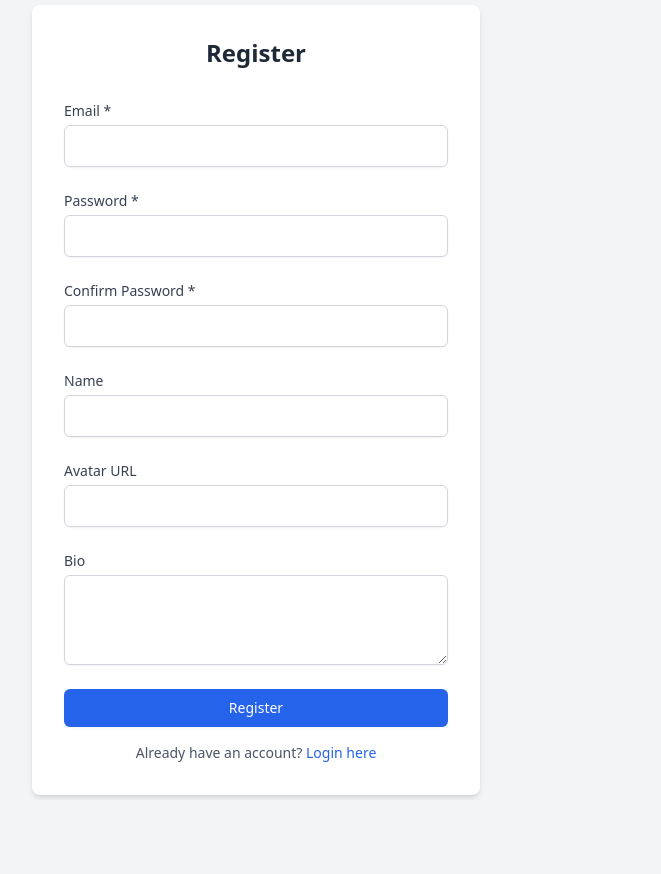
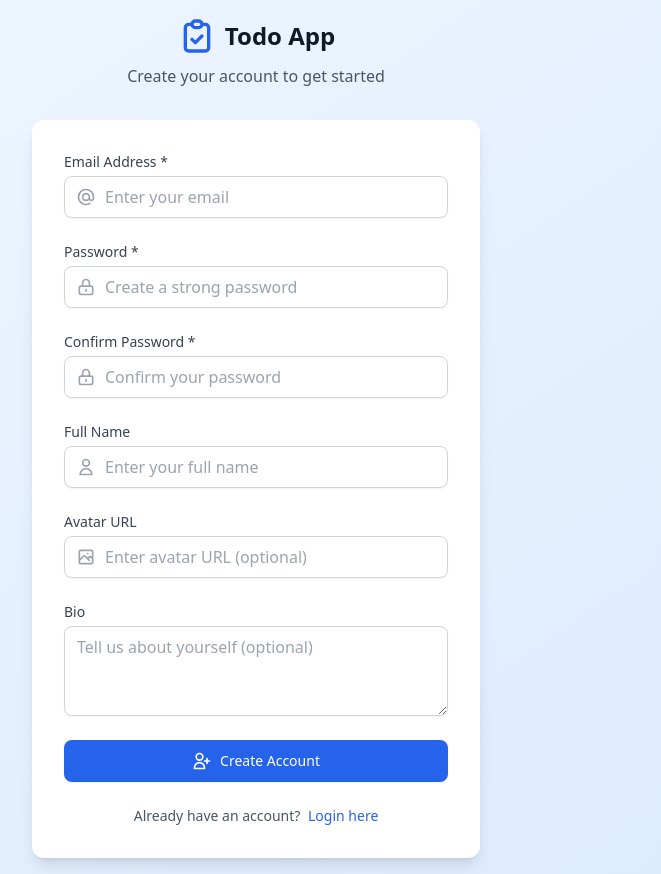
Before and after one commit to lukaszkowalik2/www-project-2, a website built with Vite: page frontend/src/pages/register/index.html in a window 1280 px wide. Shown: the whole page, without its empty margins (384-1045 px from the left). Before the commit the page ends 800 px from the top, so only its background shows below. Built offline with nearby package versions, Linux system fonts and the light colour scheme.

Commit message:
feat(frontend): redesign registration page with improved UI and accessibility

```diff
--- a/frontend/src/pages/register/index.html
+++ b/frontend/src/pages/register/index.html
@@ -3,56 +3,115 @@
   <head>
     <meta charset="UTF-8" />
     <meta name="viewport" content="width=device-width, initial-scale=1.0" />
-    <title>Register</title>
+    <title>Register - Todo App</title>
     <link href="/src/main.css" rel="stylesheet" />
   </head>
-  <body class="bg-gray-100">
-    <div class="min-h-screen flex items-center justify-center">
-      <div class="max-w-md w-full bg-white rounded-lg shadow-md p-8">
-        <h2 class="text-2xl font-bold text-center text-gray-800 mb-8">Register</h2>
+  <body class="bg-gradient-to-br from-blue-50 to-blue-100">
+    <div class="min-h-screen flex flex-col items-center justify-center p-4">
+      <!-- Logo and App Name -->
+      <div class="mb-8 text-center">
+        <div class="flex items-center justify-center gap-2 mb-2">
+          <svg class="w-10 h-10 text-blue-600" fill="none" stroke="currentColor" viewBox="0 0 24 24">
+            <path stroke-linecap="round" stroke-linejoin="round" stroke-width="2" d="M9 5H7a2 2 0 00-2 2v12a2 2 0 002 2h10a2 2 0 002-2V7a2 2 0 00-2-2h-2M9 5a2 2 0 002 2h2a2 2 0 002-2M9 5a2 2 0 012-2h2a2 2 0 012 2m-6 9l2 2 4-4"></path>
+          </svg>
+          <span class="text-2xl font-bold text-gray-900">Todo App</span>
+        </div>
+        <p class="text-gray-600">Create your account to get started</p>
+      </div>
 
+      <!-- Register Form Card -->
+      <div class="w-full max-w-md bg-white rounded-xl shadow-lg p-6 sm:p-8">
         <form id="registerForm" class="space-y-6">
           <div>
-            <label for="email" class="block text-sm font-medium text-gray-700">Email *</label>
-            <input type="email" id="email" name="email" required class="mt-1 block w-full px-3 py-2 border border-gray-300 rounded-md shadow-sm focus:outline-none focus:ring-blue-500 focus:border-blue-500" />
+            <label for="email" class="block text-sm font-medium text-gray-700">Email Address *</label>
+            <div class="mt-1 relative">
+              <div class="absolute inset-y-0 left-0 pl-3 flex items-center pointer-events-none">
+                <svg class="h-5 w-5 text-gray-400" fill="none" stroke="currentColor" viewBox="0 0 24 24">
+                  <path stroke-linecap="round" stroke-linejoin="round" stroke-width="2" d="M16 12a4 4 0 10-8 0 4 4 0 008 0zm0 0v1.5a2.5 2.5 0 005 0V12a9 9 0 10-9 9m4.5-1.206a8.959 8.959 0 01-4.5 1.207"></path>
+                </svg>
+              </div>
+              <input type="email" id="email" name="email" required class="pl-10 block w-full px-3 py-2 border border-gray-300 rounded-lg shadow-sm focus:ring-2 focus:ring-blue-500 focus:border-transparent transition-colors" placeholder="Enter your email" />
+            </div>
           </div>
 
           <div>
             <label for="password" class="block text-sm font-medium text-gray-700">Password *</label>
-            <input type="password" id="password" name="password" required class="mt-1 block w-full px-3 py-2 border border-gray-300 rounded-md shadow-sm focus:outline-none focus:ring-blue-500 focus:border-blue-500" />
+            <div class="mt-1 relative">
+              <div class="absolute inset-y-0 left-0 pl-3 flex items-center pointer-events-none">
+                <svg class="h-5 w-5 text-gray-400" fill="none" stroke="currentColor" viewBox="0 0 24 24">
+                  <path stroke-linecap="round" stroke-linejoin="round" stroke-width="2" d="M12 15v2m-6 4h12a2 2 0 002-2v-6a2 2 0 00-2-2H6a2 2 0 00-2 2v6a2 2 0 002 2zm10-10V7a4 4 0 00-8 0v4h8z"></path>
+                </svg>
+              </div>
+              <input type="password" id="password" name="password" required class="pl-10 block w-full px-3 py-2 border border-gray-300 rounded-lg shadow-sm focus:ring-2 focus:ring-blue-500 focus:border-transparent transition-colors" placeholder="Create a strong password" />
+            </div>
           </div>
 
           <div>
             <label for="confirmPassword" class="block text-sm font-medium text-gray-700">Confirm Password *</label>
-            <input type="password" id="confirmPassword" name="confirmPassword" required class="mt-1 block w-full px-3 py-2 border border-gray-300 rounded-md shadow-sm focus:outline-none focus:ring-blue-500 focus:border-blue-500" />
+            <div class="mt-1 relative">
+              <div class="absolute inset-y-0 left-0 pl-3 flex items-center pointer-events-none">
+                <svg class="h-5 w-5 text-gray-400" fill="none" stroke="currentColor" viewBox="0 0 24 24">
+                  <path stroke-linecap="round" stroke-linejoin="round" stroke-width="2" d="M12 15v2m-6 4h12a2 2 0 002-2v-6a2 2 0 00-2-2H6a2 2 0 00-2 2v6a2 2 0 002 2zm10-10V7a4 4 0 00-8 0v4h8z"></path>
+                </svg>
+              </div>
+              <input type="password" id="confirmPassword" name="confirmPassword" required class="pl-10 block w-full px-3 py-2 border border-gray-300 rounded-lg shadow-sm focus:ring-2 focus:ring-blue-500 focus:border-transparent transition-colors" placeholder="Confirm your password" />
+            </div>
           </div>
 
           <div>
-            <label for="name" class="block text-sm font-medium text-gray-700">Name</label>
-            <input type="text" id="name" name="name" required class="mt-1 block w-full px-3 py-2 border border-gray-300 rounded-md shadow-sm focus:outline-none focus:ring-blue-500 focus:border-blue-500" />
+            <label for="name" class="block text-sm font-medium text-gray-700">Full Name</label>
+            <div class="mt-1 relative">
+              <div class="absolute inset-y-0 left-0 pl-3 flex items-center pointer-events-none">
+                <svg class="h-5 w-5 text-gray-400" fill="none" stroke="currentColor" viewBox="0 0 24 24">
+                  <path stroke-linecap="round" stroke-linejoin="round" stroke-width="2" d="M16 7a4 4 0 11-8 0 4 4 0 018 0zM12 14a7 7 0 00-7 7h14a7 7 0 00-7-7z"></path>
+                </svg>
+              </div>
+              <input type="text" id="name" name="name" required class="pl-10 block w-full px-3 py-2 border border-gray-300 rounded-lg shadow-sm focus:ring-2 focus:ring-blue-500 focus:border-transparent transition-colors" placeholder="Enter your full name" />
+            </div>
           </div>
 
           <div>
             <label for="avatar" class="block text-sm font-medium text-gray-700">Avatar URL</label>
-            <input type="url" id="avatar" name="avatar" class="mt-1 block w-full px-3 py-2 border border-gray-300 rounded-md shadow-sm focus:outline-none focus:ring-blue-500 focus:border-blue-500" />
+            <div class="mt-1 relative">
+              <div class="absolute inset-y-0 left-0 pl-3 flex items-center pointer-events-none">
+                <svg class="h-5 w-5 text-gray-400" fill="none" stroke="currentColor" viewBox="0 0 24 24">
+                  <path stroke-linecap="round" stroke-linejoin="round" stroke-width="2" d="M4 16l4.586-4.586a2 2 0 012.828 0L16 16m-2-2l1.586-1.586a2 2 0 012.828 0L20 14m-6-6h.01M6 20h12a2 2 0 002-2V6a2 2 0 00-2-2H6a2 2 0 00-2 2v12a2 2 0 002 2z"></path>
+                </svg>
+              </div>
+              <input type="url" id="avatar" name="avatar" class="pl-10 block w-full px-3 py-2 border border-gray-300 rounded-lg shadow-sm focus:ring-2 focus:ring-blue-500 focus:border-transparent transition-colors" placeholder="Enter avatar URL (optional)" />
+            </div>
           </div>
 
           <div>
             <label for="bio" class="block text-sm font-medium text-gray-700">Bio</label>
-            <textarea id="bio" name="bio" rows="3" class="mt-1 block w-full px-3 py-2 border border-gray-300 rounded-md shadow-sm focus:outline-none focus:ring-blue-500 focus:border-blue-500"></textarea>
+            <div class="mt-1 relative">
+              <textarea id="bio" name="bio" rows="3" class="block w-full px-3 py-2 border border-gray-300 rounded-lg shadow-sm focus:ring-2 focus:ring-blue-500 focus:border-transparent transition-colors" placeholder="Tell us about yourself (optional)"></textarea>
+            </div>
           </div>
 
           <div>
-            <button type="submit" class="w-full flex justify-center py-2 px-4 border border-transparent rounded-md shadow-sm text-sm font-medium text-white bg-blue-600 hover:bg-blue-700 focus:outline-none focus:ring-2 focus:ring-offset-2 focus:ring-blue-500">Register</button>
+            <button
+              type="submit"
+              class="w-full flex justify-center items-center gap-2 py-2.5 px-4 border border-transparent rounded-lg shadow-sm text-sm font-medium text-white bg-blue-600 hover:bg-blue-700 focus:outline-none focus:ring-2 focus:ring-offset-2 focus:ring-blue-500 transition-colors duration-200"
+            >
+              <svg class="w-5 h-5" fill="none" stroke="currentColor" viewBox="0 0 24 24">
+                <path stroke-linecap="round" stroke-linejoin="round" stroke-width="2" d="M18 9v3m0 0v3m0-3h3m-3 0h-3m-2-5a4 4 0 11-8 0 4 4 0 018 0zM3 20a6 6 0 0112 0v1H3v-1z"></path>
+              </svg>
+              Create Account
+            </button>
           </div>
 
           <p id="errorMessage" class="hidden text-red-500 text-sm text-center"></p>
         </form>
 
-        <p class="mt-4 text-center text-sm text-gray-600">
-          Already have an account?
-          <a href="/src/pages/login" class="font-medium text-blue-600 hover:text-blue-500">Login here</a>
-        </p>
+        <div class="mt-6 flex items-center justify-center">
+          <div class="text-sm">
+            <p class="text-gray-600">
+              Already have an account?
+              <a href="/src/pages/login/" class="ml-1 font-medium text-blue-600 hover:text-blue-500 transition-colors"> Login here </a>
+            </p>
+          </div>
+        </div>
       </div>
     </div>
     <script type="module" src="./register.ts"></script>
```
